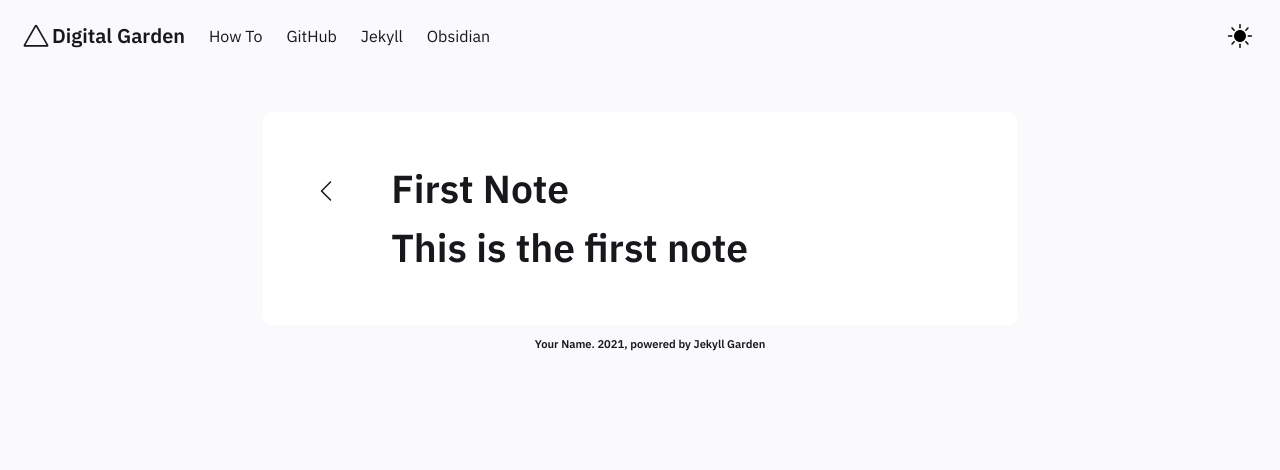
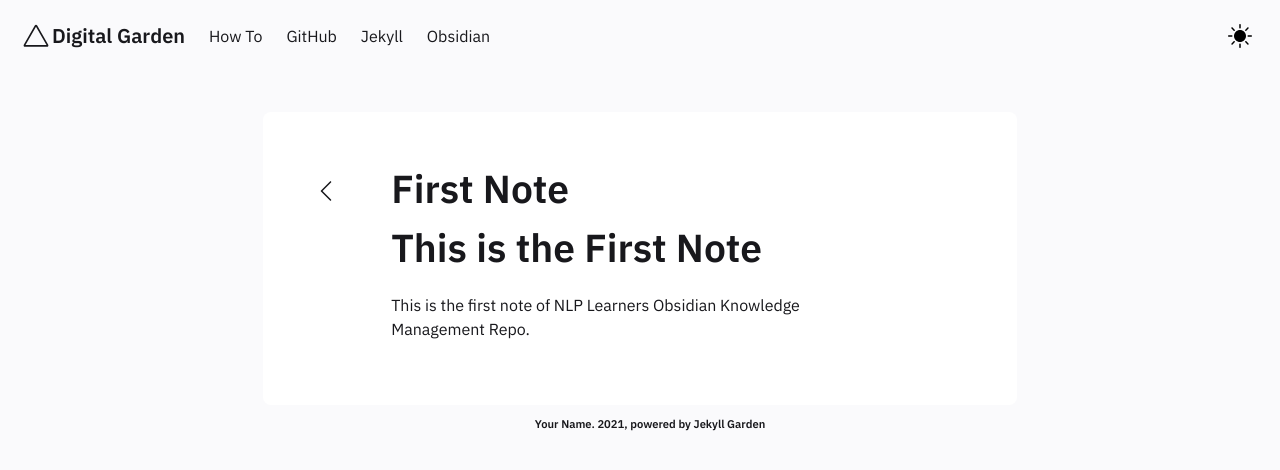
Before and after one commit to nlp-learners/nlp-learners.github.io, a Jekyll site: the page built from _notes/first_note.md, in a window 1280 px wide. Shown: the top 470 px of the page. Built offline with Jekyll 4.4.1, drawn with Linux system fonts in a browser that asks for light colours.

Commit message:
vault backup: 2022-01-30 09:55:34

```diff
--- a/_notes/first_note.md
+++ b/_notes/first_note.md
@@ -4,4 +4,6 @@ notetype : feed
 date : 30-01-2022
 ---
 
-# This is the first note
+# This is the First Note
+
+This is the first note of NLP Learners Obsidian Knowledge Management Repo.
```
